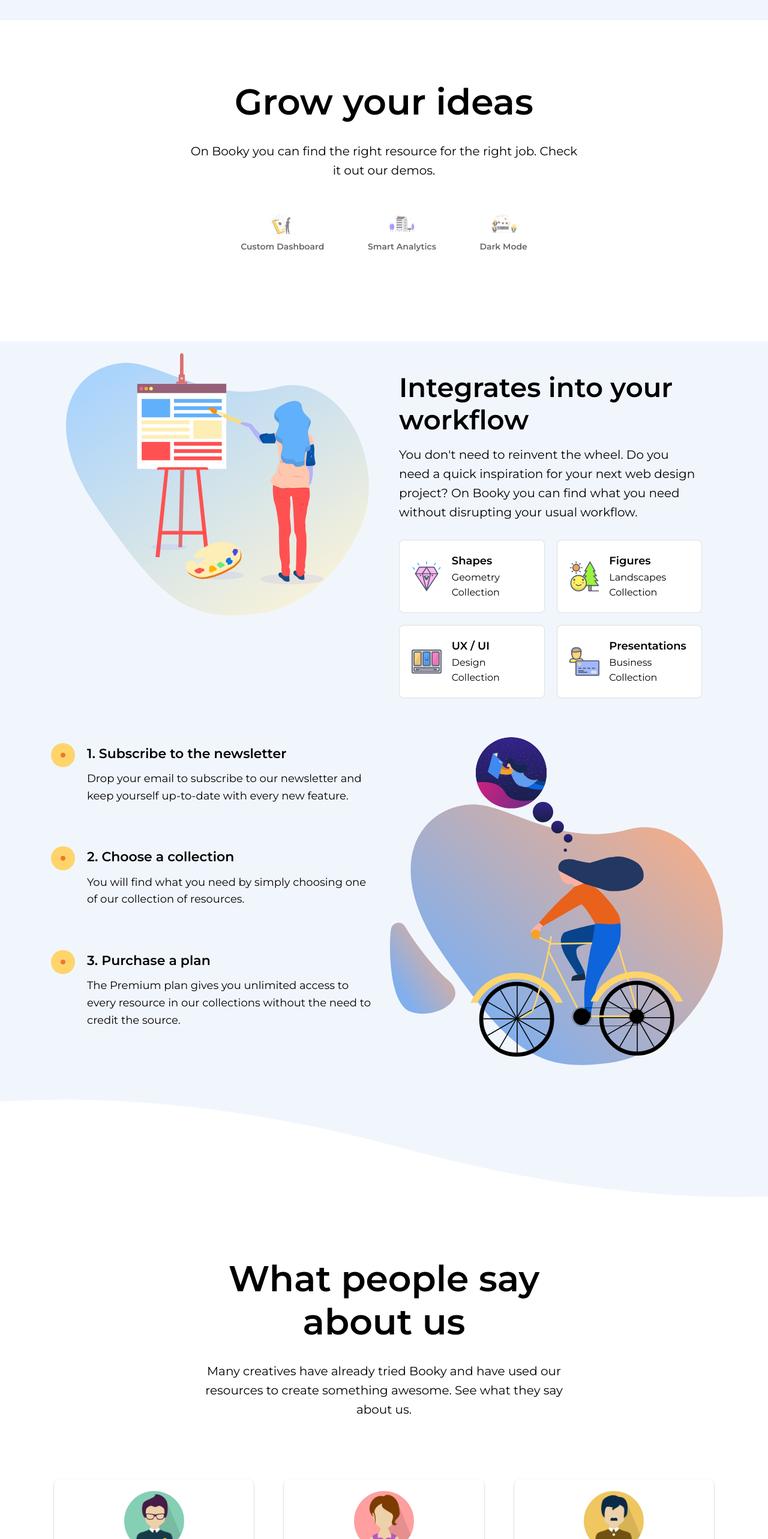
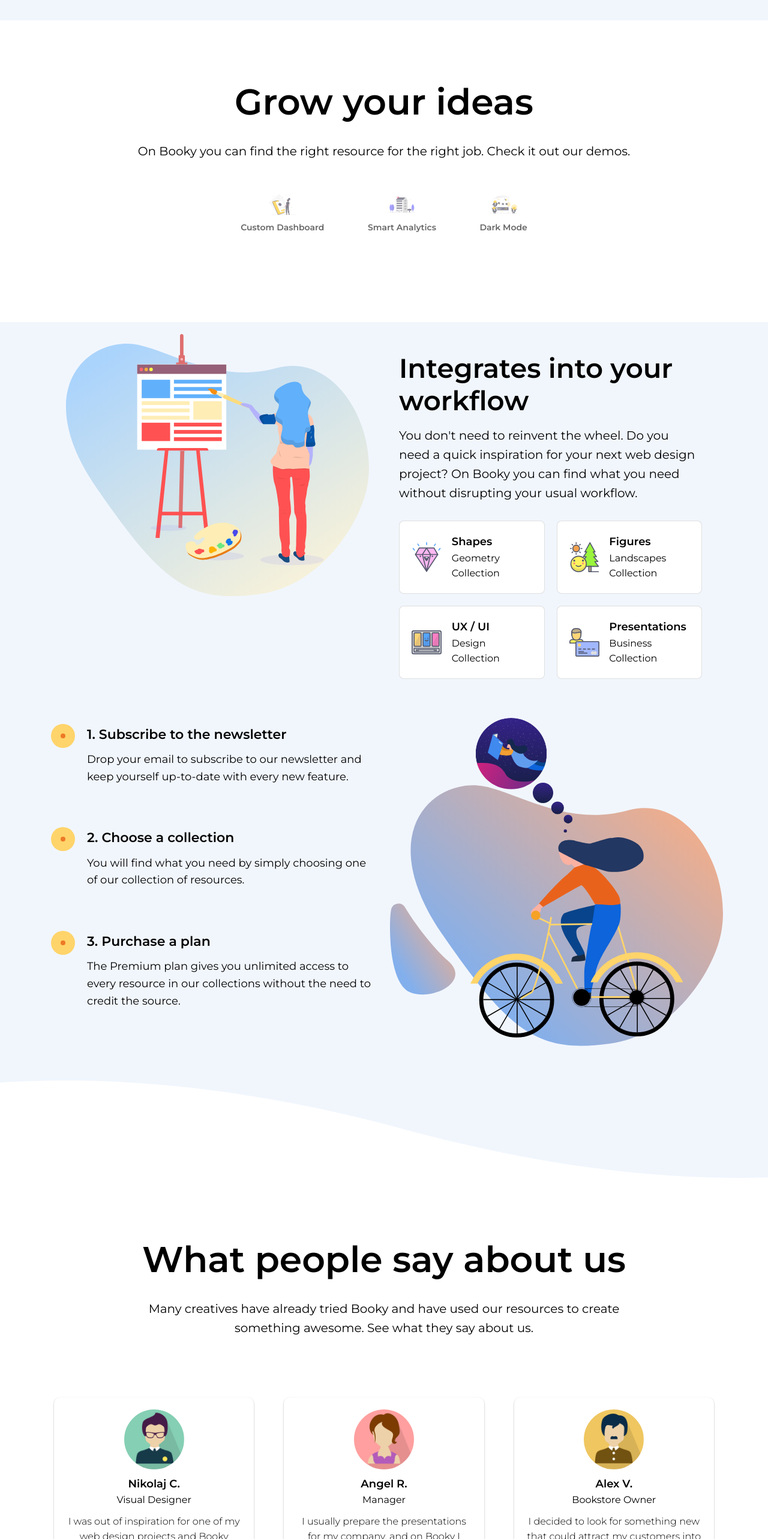
Before and after one commit to DownTheMatrix/booky-website, a website: page index.html in a window 1280 px wide. Shown: the part 1240-3806 px from the top of the page at 60% size. Drawn offline with nearby package versions, Linux system fonts and the light colour scheme; files that its build step writes are made by us from their sources; files whose address does not match are found by name.

Commit message:
Increase text size up to 75% on large viewports

```diff
--- a/sass/_statistics.scss
+++ b/sass/_statistics.scss
@@ -14,6 +14,10 @@
             max-width: 60%;
             margin: 5rem auto;
         }
+
+        @media (min-width: 960px) {
+          max-width: 75%;
+      }
 
       h2 {
         font-size: 3rem;
--- a/sass/testimonials.scss
+++ b/sass/testimonials.scss
@@ -11,6 +11,10 @@
             @media (min-width: 768px) {
                 max-width: 60%;
                 margin: 5rem auto;
+            }
+
+            @media (min-width: 960px) {
+                max-width: 75%;
             }
 
             h2 {
@@ -52,7 +56,6 @@
             }
 
             .review-card {
-                /* background-color: #F1F6FD; */
                 border-radius: 1rem;
                 padding: 2rem;
                 display: grid;
```
